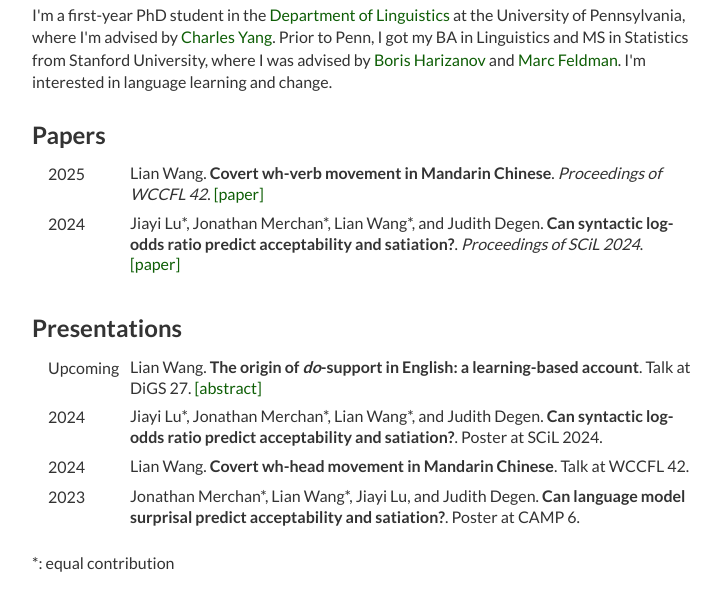
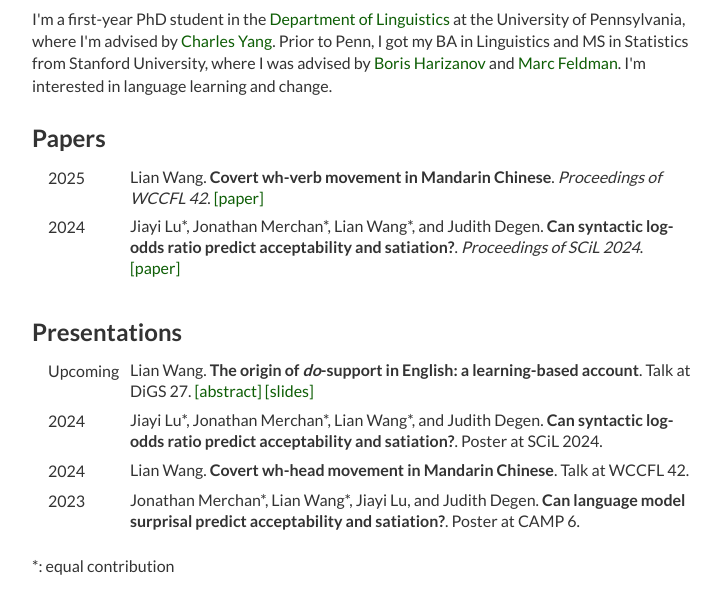
Before and after one commit to liankwang/liankwang.github.io, a Jekyll site: the page built from index.html, in a window 1280 px wide, cut to the strip 226-840 px from the top of the page. Shown: the whole strip, without its empty margins (274-995 px from the left). Built offline with Jekyll 4.4.1, drawn with Linux system fonts in a browser that asks for light colours.

Commit message:
added digs slides

```diff
--- a/assets/css/homepage.css
+++ b/assets/css/homepage.css
@@ -16,7 +16,7 @@
 
   .profile-text a {
     display: inline-block;
-    /* margin-top: 0.25em; */
+    margin-bottom: 1em;
   }
 
   .profile-text h1 {
--- a/index.html
+++ b/index.html
@@ -72,7 +72,7 @@ description: "I'm a first-year PhD student in the Department of Linguistics at t
         <div class="pub-year">Upcoming</div>
         <div class="pub-entry">
           Lian Wang. <b>The origin of <i>do</i>-support in English: a learning-based account</b>.
-          Talk at DiGS 27. <a href="assets/files/2026_DiGS27_abstract.pdf" target="_blank" class="paper-link">[abstract]</a>
+          Talk at DiGS 27. <a href="assets/files/2026_DiGS27_abstract.pdf" target="_blank" class="paper-link">[abstract]</a> <a href="assets/files/2026_digs27_slides_wang.pdf" target="_blank" class="paper-link">[slides]</a>
         </div>
       </div>
 
```
Also changed, not shown: 1 other file.
